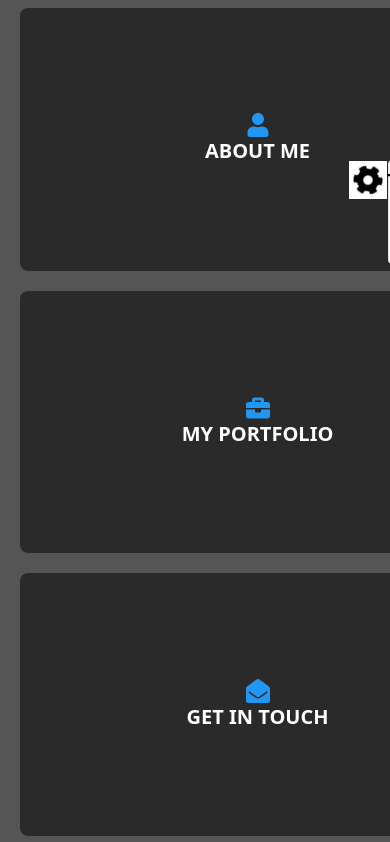
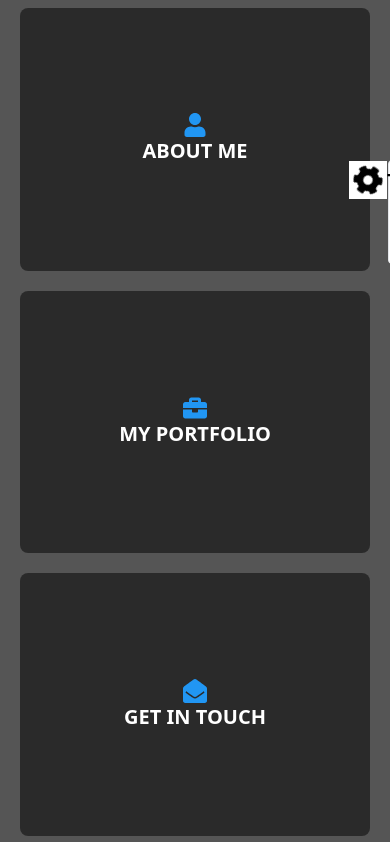
Before and after one commit to mukwende2000/portfolio, a React (Vite) app: page /contact in a window 390 px wide. Shown: the top 842 px of the page. Built offline with nearby package versions, Linux system fonts and the light colour scheme.

Commit message:
fix mobile links overflowing container

```diff
--- a/src/routes/Contact/components/Form/index.tsx
+++ b/src/routes/Contact/components/Form/index.tsx
@@ -18,7 +18,7 @@ function index() {
   return (
     <div className="my-10 text-primary">
       <p className="my-10 md:my-0">
-        If you have any suggestion, project or even you want to say Hello.
+        Talk to me about you project, send me a message below and i will reply
         Please fill out the form below and I will reply you shortly.
       </p>
       <form
--- a/src/shared/Navbar/components/MobileLink.tsx
+++ b/src/shared/Navbar/components/MobileLink.tsx
@@ -21,14 +21,12 @@ function MobileLink({ path, children, text, span }: Props) {
       <NavLink
         onClick={() => setMenuIsOpen && setMenuIsOpen(false)}
         to={path}
-        className="grid gap-5 place-items-center"
+        className=" w-full h-full flex items-center justify-center flex-col"
       >
-        <div className="w-[435px] py-14 grid place-items-center">
-          {children}
-          <span className="group-hover:text-theme3 font-bold text-xl">
-            {text}
-          </span>
-        </div>
+        {children}
+        <span className="group-hover:text-theme3 font-bold text-xl">
+          {text}
+        </span>
       </NavLink>
     </li>
   );
```
